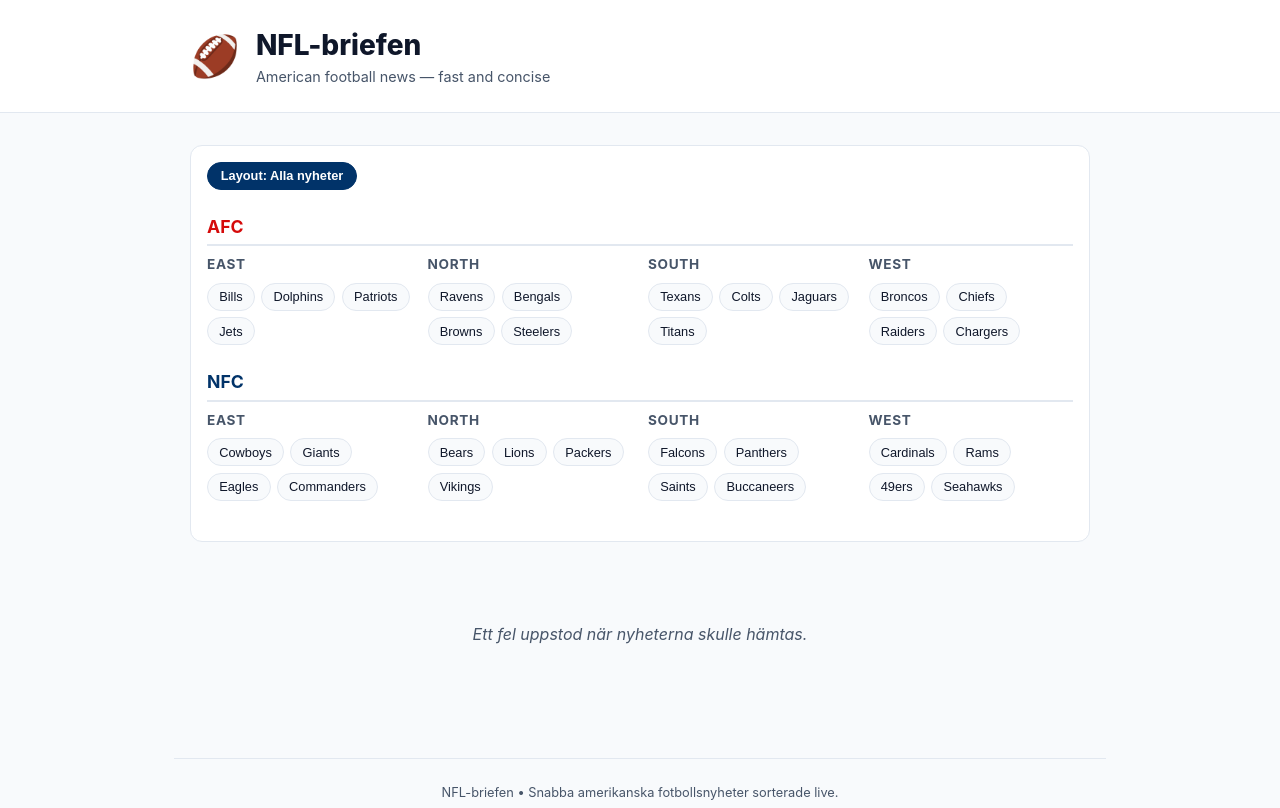
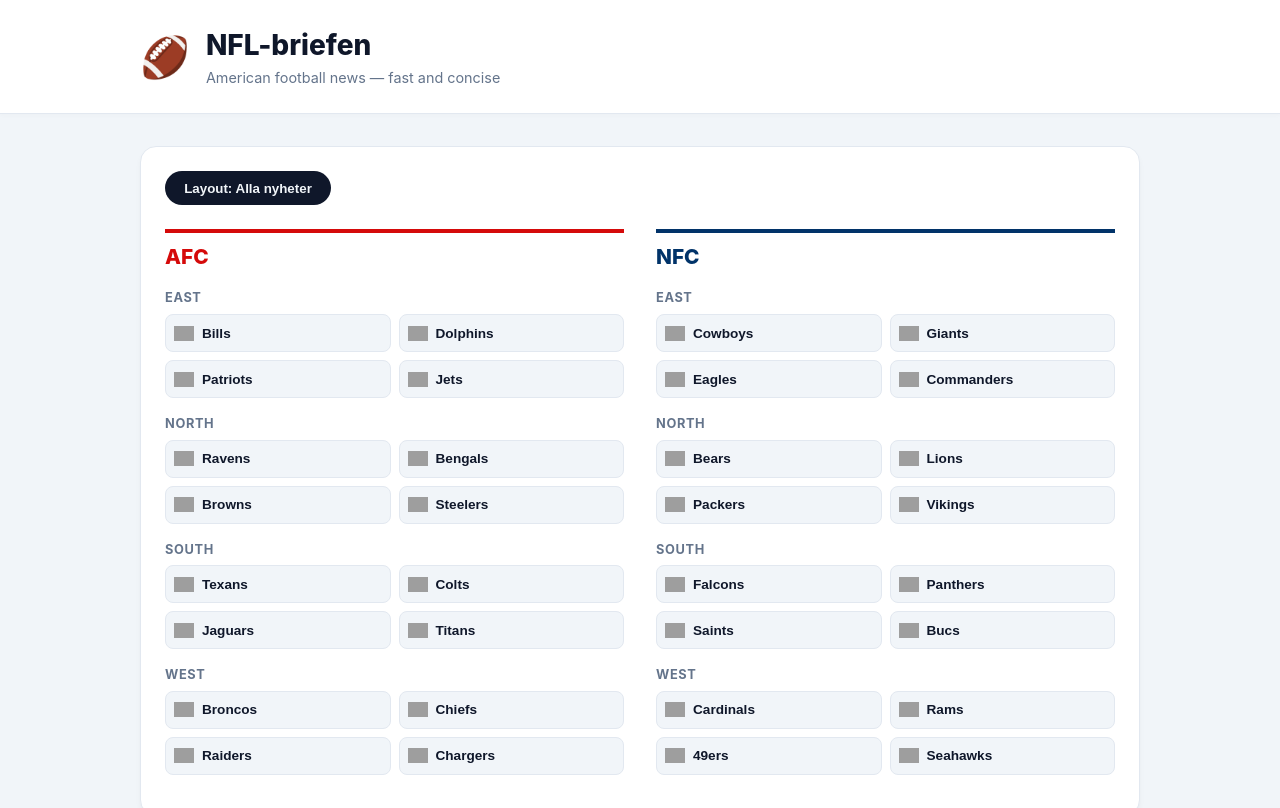
Before and after one commit to timsor68/NFL-briefen, a plain HTML site: page index.html in a window 1280 px wide. Shown: the top 808 px of the page. Drawn offline with Linux system fonts and the light colour scheme; no server answers; grey boxes are pictures that could not be loaded.

Commit message:
Update index.html

```diff
--- a/index.html
+++ b/index.html
@@ -6,13 +6,13 @@
     <title>NFL-briefen — Amerikansk fotboll i korthet</title>
     <style>
         :root {
-            --bg-color: #f8fafc;
+            --bg-color: #f1f5f9;
             --card-bg: #ffffff;
             --text-main: #0f172a;
-            --text-muted: #475569;
-            --accent-color: #013369; /* NFL Blue */
-            --accent-red: #d50a0a;   /* NFL Red */
+            --text-muted: #64748b;
             --border-color: #e2e8f0;
+            --afc-color: #d50a0a;
+            --nfc-color: #013369;
         }
 
         @media (prefers-color-scheme: dark) {
@@ -26,7 +26,7 @@
         }
 
         body {
-            font-family: -apple-system, BlinkMacSystemFont, "Segoe UI", Roboto, Helvetica, Arial, sans-serif;
+            font-family: -apple-system, BlinkMacSystemFont, "Segoe UI", Roboto, Arial, sans-serif;
             background-color: var(--bg-color);
             color: var(--text-main);
             margin: 0;
@@ -41,174 +41,166 @@
             position: sticky;
             top: 0;
             z-index: 100;
+            box-shadow: 0 2px 4px rgba(0,0,0,0.02);
         }
 
         .header-container {
-            max-width: 900px;
+            max-width: 1000px;
             margin: 0 auto;
             display: flex;
             align-items: center;
             gap: 1rem;
         }
 
-        .logo {
-            font-size: 2.5rem;
-        }
-
-        h1 {
-            margin: 0;
-            font-size: 1.75rem;
-            font-weight: 800;
-        }
-
-        .subtitle {
-            margin: 0;
-            font-size: 0.9rem;
-            color: var(--text-muted);
-        }
+        .logo { font-size: 2.5rem; }
+        h1 { margin: 0; font-size: 1.75rem; font-weight: 800; }
+        .subtitle { margin: 0; font-size: 0.9rem; color: var(--text-muted); }
 
         main {
-            max-width: 900px;
+            max-width: 1000px;
             margin: 2rem auto;
             padding: 0 1rem;
         }
 
-        /* --- Smart division- och pillerlayout --- */
+        /* --- Snygg Meny & Uppdelning --- */
         .filter-section {
             background-color: var(--card-bg);
             border: 1px solid var(--border-color);
-            border-radius: 12px;
-            padding: 1rem;
+            border-radius: 16px;
+            padding: 1.5rem;
             margin-bottom: 2rem;
+            box-shadow: 0 4px 6px -1px rgba(0,0,0,0.05);
         }
 
-        .conference-title {
-            font-size: 1.1rem;
+        .pill-all {
+            background-color: var(--text-main);
+            color: var(--bg-color);
+            border: none;
+            padding: 0.6rem 1.2rem;
+            border-radius: 30px;
             font-weight: bold;
-            margin: 0.5rem 0;
-            padding-bottom: 0.25rem;
-            border-bottom: 2px solid var(--border-color);
+            cursor: pointer;
+            margin-bottom: 1.5rem;
+            display: inline-flex;
+            align-items: center;
+            transition: opacity 0.2s;
         }
-        .afc-title { color: var(--accent-red); }
-        .nfc-title { color: var(--accent-color); }
+        .pill-all:hover { opacity: 0.9; }
 
-        .division-grid {
+        .conference-container {
             display: grid;
-            grid-template-columns: repeat(auto-fit, minmax(180px, 1fr));
-            gap: 1rem;
-            margin-bottom: 1.5rem;
+            grid-template-columns: repeat(auto-fit, minmax(320px, 1fr));
+            gap: 2rem;
         }
 
-        .division-box h4 {
-            margin: 0 0 0.5rem 0;
-            font-size: 0.85rem;
+        .conference-box {
+            border-top: 4px solid var(--border-color);
+            padding-top: 0.5rem;
+        }
+        .conference-box.afc { border-color: var(--afc-color); }
+        .conference-box.nfc { border-color: var(--nfc-color); }
+
+        .conference-box h3 {
+            margin: 0 0 1rem 0;
+            font-size: 1.3rem;
+            font-weight: 800;
+        }
+        .afc h3 { color: var(--afc-color); }
+        .nfc h3 { color: var(--nfc-color); }
+
+        .division-row {
+            margin-bottom: 1rem;
+        }
+        .division-row h4 {
+            margin: 0 0 0.4rem 0;
+            font-size: 0.8rem;
             text-transform: uppercase;
             color: var(--text-muted);
             letter-spacing: 0.05em;
         }
 
-        .pill-container {
-            display: flex;
-            flex-wrap: wrap;
-            gap: 0.4rem;
+        .team-grid {
+            display: grid;
+            grid-template-columns: repeat(2, 1fr);
+            gap: 0.5rem;
         }
 
-        .pill {
+        .team-btn {
             background-color: var(--bg-color);
             border: 1px solid var(--border-color);
             color: var(--text-main);
-            padding: 0.35rem 0.7rem;
-            border-radius: 20px;
-            font-size: 0.8rem;
+            padding: 0.5rem;
+            border-radius: 8px;
+            font-size: 0.85rem;
+            font-weight: 600;
             cursor: pointer;
-            font-weight: 500;
-            transition: all 0.1s ease;
+            display: flex;
+            align-items: center;
+            gap: 0.5rem;
+            transition: all 0.15s ease;
+            text-align: left;
         }
 
-        .pill:hover {
-            border-color: var(--text-muted);
+        .team-btn img {
+            width: 20px;
+            height: 20px;
+            object-fit: contain;
         }
 
-        .pill.active {
-            background-color: var(--accent-color);
-            color: #ffffff;
-            border-color: var(--accent-color);
-        }
-
-        .pill-all {
-            width: 100%;
-            max-width: 150px;
-            margin-bottom: 1rem;
-            text-align: center;
-            justify-content: center;
-            font-weight: bold;
+        .team-btn:hover {
+            border-color: var(--text-muted);
             background-color: var(--border-color);
         }
 
-        /* --- Nyhetsflöde --- */
-        .status {
-            text-align: center;
-            padding: 3rem;
-            color: var(--text-muted);
-            font-style: italic;
+        .team-btn.active {
+            background-color: #0f172a;
+            color: #ffffff;
+            border-color: #0f172a;
+        }
+        @media (prefers-color-scheme: dark) {
+            .team-btn.active { background-color: #f8fafc; color: #0f172a; border-color: #f8fafc; }
         }
 
+        /* --- Nyhetsflöde i Kort-stil --- */
         .news-container {
             display: flex;
             flex-direction: column;
-            gap: 1rem;
+            gap: 1.25rem;
         }
 
         article {
             background-color: var(--card-bg);
             border: 1px solid var(--border-color);
-            border-radius: 12px;
-            padding: 1.25rem;
-            transition: transform 0.15s ease, box-shadow 0.15s ease;
+            border-radius: 16px;
+            padding: 1.5rem;
+            box-shadow: 0 4px 6px -1px rgba(0,0,0,0.02);
+            transition: transform 0.2s, box-shadow 0.2s;
         }
 
-        article.hidden {
-            display: none;
+        article:hover {
+            transform: translateY(-2px);
+            box-shadow: 0 10px 15px -3px rgba(0, 0, 0, 0.05);
         }
+
+        article.hidden { display: none; }
 
         .meta {
             font-size: 0.8rem;
             color: var(--text-muted);
-            margin-bottom: 0.5rem;
+            margin-bottom: 0.75rem;
             display: flex;
             gap: 1rem;
+            font-weight: 500;
         }
 
-        h2 {
-            margin: 0 0 0.5rem 0;
-            font-size: 1.25rem;
-        }
+        h2 { margin: 0 0 0.75rem 0; font-size: 1.35rem; font-weight: 700; line-height: 1.4; }
+        h2 a { color: var(--text-main); text-decoration: none; }
+        h2 a:hover { color: var(--nfc-color); }
 
-        h2 a {
-            color: var(--text-main);
-            text-decoration: none;
-        }
+        p { margin: 0; color: var(--text-muted); font-size: 1rem; line-height: 1.6; }
 
-        h2 a:hover {
-            color: var(--accent-color);
-            text-decoration: underline;
-        }
-
-        p {
-            margin: 0;
-            color: var(--text-muted);
-            font-size: 0.95rem;
-        }
-
-        footer {
-            max-width: 900px;
-            margin: 4rem auto 2rem auto;
-            padding: 1.5rem 1rem 0 1rem;
-            text-align: center;
-            font-size: 0.8rem;
-            color: var(--text-muted);
-            border-top: 1px solid var(--border-color);
-        }
+        .status { text-align: center; padding: 4rem; color: var(--text-muted); font-style: italic; font-size: 1.1rem; }
+        footer { text-align: center; margin: 5rem 0 3rem 0; font-size: 0.85rem; color: var(--text-muted); }
     </style>
 </head>
 <body>
@@ -224,88 +216,89 @@
     </header>
 
     <main>
-        <!-- Filtreringssektion för alla 32 lag -->
         <div class="filter-section">
-            <button class="pill pill-all active" onclick="filterLeague('ALL', this)">Layout: Alla nyheter</button>
+            <button class="pill-all" onclick="filterLeague('ALL', this)">Layout: Alla nyheter</button>
 
+            <div class="conference-container">
                 <!-- AFC -->
-            <div class="conference-title afc-title">AFC</div>
-            <div class="division-grid">
-                <div class="division-box">
+                <div class="conference-box afc">
+                    <h3>AFC</h3>
+                    <div class="division-row">
                         <h4>East</h4>
-                    <div class="pill-container">
-                        <button class="pill" onclick="filterLeague('Bills', this)">Bills</button>
-                        <button class="pill" onclick="filterLeague('Dolphins', this)">Dolphins</button>
-                        <button class="pill" onclick="filterLeague('Patriots', this)">Patriots</button>
-                        <button class="pill" onclick="filterLeague('Jets', this)">Jets</button>
+                        <div class="team-grid">
+                            <button class="team-btn" onclick="filterLeague('Bills', this)"><img src="https://a.espncdn.com/i/teamlogos/nfl/500/buf.png"> Bills</button>
+                            <button class="team-btn" onclick="filterLeague('Dolphins', this)"><img src="https://a.espncdn.com/i/teamlogos/nfl/500/mia.png"> Dolphins</button>
+                            <button class="team-btn" onclick="filterLeague('Patriots', this)"><img src="https://a.espncdn.com/i/teamlogos/nfl/500/ne.png"> Patriots</button>
+                            <button class="team-btn" onclick="filterLeague('Jets', this)"><img src="https://a.espncdn.com/i/teamlogos/nfl/500/nyj.png"> Jets</button>
                         </div>
                     </div>
-                <div class="division-box">
+                    <div class="division-row">
                         <h4>North</h4>
-                    <div class="pill-container">
-                        <button class="pill" onclick="filterLeague('Ravens', this)">Ravens</button>
-                        <button class="pill" onclick="filterLeague('Bengals', this)">Bengals</button>
-                        <button class="pill" onclick="filterLeague('Browns', this)">Browns</button>
-                        <button class="pill" onclick="filterLeague('Steelers', this)">Steelers</button>
+                        <div class="team-grid">
+                            <button class="team-btn" onclick="filterLeague('Ravens', this)"><img src="https://a.espncdn.com/i/teamlogos/nfl/500/bal.png"> Ravens</button>
+                            <button class="team-btn" onclick="filterLeague('Bengals', this)"><img src="https://a.espncdn.com/i/teamlogos/nfl/500/cin.png"> Bengals</button>
+                            <button class="team-btn" onclick="filterLeague('Browns', this)"><img src="https://a.espncdn.com/i/teamlogos/nfl/500/cle.png"> Browns</button>
+                            <button class="team-btn" onclick="filterLeague('Steelers', this)"><img src="https://a.espncdn.com/i/teamlogos/nfl/500/pit.png"> Steelers</button>
                         </div>
                     </div>
-                <div class="division-box">
+                    <div class="division-row">
                         <h4>South</h4>
-                    <div class="pill-container">
-                        <button class="pill" onclick="filterLeague('Texans', this)">Texans</button>
-                        <button class="pill" onclick="filterLeague('Colts', this)">Colts</button>
-                        <button class="pill" onclick="filterLeague('Jaguars', this)">Jaguars</button>
-                        <button class="pill" onclick="filterLeague('Titans', this)">Titans</button>
+                        <div class="team-grid">
+                            <button class="team-btn" onclick="filterLeague('Texans', this)"><img src="https://a.espncdn.com/i/teamlogos/nfl/500/hou.png"> Texans</button>
+                            <button class="team-btn" onclick="filterLeague('Colts', this)"><img src="https://a.espncdn.com/i/teamlogos/nfl/500/ind.png"> Colts</button>
+                            <button class="team-btn" onclick="filterLeague('Jaguars', this)"><img src="https://a.espncdn.com/i/teamlogos/nfl/500/jax.png"> Jaguars</button>
+                            <button class="team-btn" onclick="filterLeague('Titans', this)"><img src="https://a.espncdn.com/i/teamlogos/nfl/500/ten.png"> Titans</button>
                         </div>
                     </div>
-                <div class="division-box">
+                    <div class="division-row">
                         <h4>West</h4>
-                    <div class="pill-container">
-                        <button class="pill" onclick="filterLeague('Broncos', this)">Broncos</button>
-                        <button class="pill" onclick="filterLeague('Chiefs', this)">Chiefs</button>
-                        <button class="pill" onclick="filterLeague('Raiders', this)">Raiders</button>
-                        <button class="pill" onclick="filterLeague('Chargers', this)">Chargers</button>
+                        <div class="team-grid">
+                            <button class="team-btn" onclick="filterLeague('Broncos', this)"><img src="https://a.espncdn.com/i/teamlogos/nfl/500/den.png"> Broncos</button>
+                            <button class="team-btn" onclick="filterLeague('Chiefs', this)"><img src="https://a.espncdn.com/i/teamlogos/nfl/500/kc.png"> Chiefs</button>
+                            <button class="team-btn" onclick="filterLeague('Raiders', this)"><img src="https://a.espncdn.com/i/teamlogos/nfl/500/lv.png"> Raiders</button>
+                            <button class="team-btn" onclick="filterLeague('Chargers', this)"><img src="https://a.espncdn.com/i/teamlogos/nfl/500/lac.png"> Chargers</button>
                         </div>
                     </div>
                 </div>
 
                 <!-- NFC -->
-            <div class="conference-title nfc-title">NFC</div>
-            <div class="division-grid">
-                <div class="division-box">
+                <div class="conference-box nfc">
+                    <h3>NFC</h3>
+                    <div class="division-row">
                         <h4>East</h4>
-                    <div class="pill-container">
-                        <button class="pill" onclick="filterLeague('Cowboys', this)">Cowboys</button>
-                        <button class="pill" onclick="filterLeague('Giants', this)">Giants</button>
-                        <button class="pill" onclick="filterLeague('Eagles', this)">Eagles</button>
-                        <button class="pill" onclick="filterLeague('Commanders', this)">Commanders</button>
+                        <div class="team-grid">
+                            <button class="team-btn" onclick="filterLeague('Cowboys', this)"><img src="https://a.espncdn.com/i/teamlogos/nfl/500/dal.png"> Cowboys</button>
+                            <button class="team-btn" onclick="filterLeague('Giants', this)"><img src="https://a.espncdn.com/i/teamlogos/nfl/500/nyg.png"> Giants</button>
+                            <button class="team-btn" onclick="filterLeague('Eagles', this)"><img src="https://a.espncdn.com/i/teamlogos/nfl/500/phi.png"> Eagles</button>
+                            <button class="team-btn" onclick="filterLeague('Commanders', this)"><img src="https://a.espncdn.com/i/teamlogos/nfl/500/wsh.png"> Commanders</button>
                         </div>
                     </div>
-                <div class="division-box">
+                    <div class="division-row">
                         <h4>North</h4>
-                    <div class="pill-container">
-                        <button class="pill" onclick="filterLeague('Bears', this)">Bears</button>
-                        <button class="pill" onclick="filterLeague('Lions', this)">Lions</button>
-                        <button class="pill" onclick="filterLeague('Packers', this)">Packers</button>
-                        <button class="pill" onclick="filterLeague('Vikings', this)">Vikings</button>
+                        <div class="team-grid">
+                            <button class="team-btn" onclick="filterLeague('Bears', this)"><img src="https://a.espncdn.com/i/teamlogos/nfl/500/chi.png"> Bears</button>
+                            <button class="team-btn" onclick="filterLeague('Lions', this)"><img src="https://a.espncdn.com/i/teamlogos/nfl/500/det.png"> Lions</button>
+                            <button class="team-btn" onclick="filterLeague('Packers', this)"><img src="https://a.espncdn.com/i/teamlogos/nfl/500/gb.png"> Packers</button>
+                            <button class="team-btn" onclick="filterLeague('Vikings', this)"><img src="https://a.espncdn.com/i/teamlogos/nfl/500/min.png"> Vikings</button>
                         </div>
                     </div>
-                <div class="division-box">
+                    <div class="division-row">
                         <h4>South</h4>
-                    <div class="pill-container">
-                        <button class="pill" onclick="filterLeague('Falcons', this)">Falcons</button>
-                        <button class="pill" onclick="filterLeague('Panthers', this)">Panthers</button>
-                        <button class="pill" onclick="filterLeague('Saints', this)">Saints</button>
-                        <button class="pill" onclick="filterLeague('Buccaneers', this)">Buccaneers</button>
+                        <div class="team-grid">
+                            <button class="team-btn" onclick="filterLeague('Falcons', this)"><img src="https://a.espncdn.com/i/teamlogos/nfl/500/atl.png"> Falcons</button>
+                            <button class="team-btn" onclick="filterLeague('Panthers', this)"><img src="https://a.espncdn.com/i/teamlogos/nfl/500/car.png"> Panthers</button>
+                            <button class="team-btn" onclick="filterLeague('Saints', this)"><img src="https://a.espncdn.com/i/teamlogos/nfl/500/no.png"> Saints</button>
+                            <button class="team-btn" onclick="filterLeague('Buccaneers', this)"><img src="https://a.espncdn.com/i/teamlogos/nfl/500/tb.png"> Bucs</button>
                         </div>
                     </div>
-                <div class="division-box">
+                    <div class="division-row">
                         <h4>West</h4>
-                    <div class="pill-container">
-                        <button class="pill" onclick="filterLeague('Cardinals', this)">Cardinals</button>
-                        <button class="pill" onclick="filterLeague('Rams', this)">Rams</button>
-                        <button class="pill" onclick="filterLeague('49ers', this)">49ers</button>
-                        <button class="pill" onclick="filterLeague('Seahawks', this)">Seahawks</button>
+                        <div class="team-grid">
+                            <button class="team-btn" onclick="filterLeague('Cardinals', this)"><img src="https://a.espncdn.com/i/teamlogos/nfl/500/ari.png"> Cardinals</button>
+                            <button class="team-btn" onclick="filterLeague('Rams', this)"><img src="https://a.espncdn.com/i/teamlogos/nfl/500/lar.png"> Rams</button>
+                            <button class="team-btn" onclick="filterLeague('49ers', this)"><img src="https://a.espncdn.com/i/teamlogos/nfl/500/sf.png"> 49ers</button>
+                            <button class="team-btn" onclick="filterLeague('Seahawks', this)"><img src="https://a.espncdn.com/i/teamlogos/nfl/500/sea.png"> Seahawks</button>
+                        </div>
                     </div>
                 </div>
             </div>
@@ -316,11 +309,10 @@
     </main>
 
     <footer>
-        NFL-briefen • Snabba amerikanska fotbollsnyheter sorterade live.
+        NFL-briefen • Snabba amerikanska fotbollsnyheter med logotyper live.
     </footer>
 
     <script>
-        // Nyhetskällor (ESPN och NBC Sports ProFootballTalk)
         const feeds = [
             { name: 'ESPN NFL', url: 'https://api.rss2json.com/v1/api.json?rss_url=https%3A%2F%2Fwww.espn.com%2Fespn%2Frss%2Fnfl%2Fnews' },
             { name: 'ProFootballTalk', url: 'https://api.rss2json.com/v1/api.json?rss_url=https%3A%2F%2Fprofootballtalk.nbcsports.com%2Ffeed%2F' }
@@ -329,14 +321,11 @@
         let loadedArticles = [];
 
         async function fetchNews() {
-            const newsContainer = document.getElementById('news');
             const statusContainer = document.getElementById('status');
-
             try {
                 for (const feed of feeds) {
                     const response = await fetch(feed.url);
                     const data = await response.json();
-
                     if (data.status === 'ok') {
                         data.items.forEach(item => {
                             loadedArticles.push({
@@ -349,13 +338,9 @@
                         });
                     }
                 }
-
-                // Sortera nyaste först
                 loadedArticles.sort((a, b) => b.pubDate - a.pubDate);
-
                 statusContainer.style.display = 'none';
                 renderArticles(loadedArticles);
-
             } catch (error) {
                 console.error(error);
                 statusContainer.innerText = 'Ett fel uppstod när nyheterna skulle hämtas.';
@@ -365,21 +350,18 @@
         function renderArticles(articles) {
             const newsContainer = document.getElementById('news');
             newsContainer.innerHTML = '';
-
             if (articles.length === 0) {
                 newsContainer.innerHTML = '<div class="status">Inga nyheter matchar ditt val för tillfället.</div>';
                 return;
             }
-
             articles.forEach(article => {
                 const timeString = article.pubDate.toLocaleTimeString('sv-SE', { hour: '2-digit', minute: '2-digit' });
                 const dateString = article.pubDate.toLocaleDateString('sv-SE', { day: 'numeric', month: 'short' });
-
                 const html = `
                     <article data-title="${article.title.toLowerCase()}" data-desc="${article.description.toLowerCase()}">
                         <div class="meta">
-                            <span>${article.source}</span>
-                            <span>${dateString} ${timeString}</span>
+                            <span>🏈 ${article.source}</span>
+                            <span>📅 ${dateString} ${timeString}</span>
                         </div>
                         <h2><a href="${article.link}" target="_blank" rel="noopener noreferrer">${article.title}</a></h2>
                         <p>${article.description}</p>
@@ -389,30 +371,22 @@
             });
         }
 
-        // Filterfunktion som kollar om lagets namn finns i rubrik eller beskrivning
         function filterLeague(teamName, buttonElement) {
-            // Uppdatera aktiv klass på knapparna
-            document.querySelectorAll('.pill').forEach(pill => pill.classList.remove('active'));
+            document.querySelectorAll('.team-btn').forEach(btn => btn.classList.remove('active'));
+            if(buttonElement && !buttonElement.classList.contains('pill-all')) {
                 buttonElement.classList.add('active');
-
+            }
             const articles = document.querySelectorAll('#news article');
-            const statusContainer = document.getElementById('status');
-            let foundAny = false;
-
             if (teamName === 'ALL') {
                 articles.forEach(article => article.classList.remove('hidden'));
                 return;
             }
-
             const searchKey = teamName.toLowerCase();
-
             articles.forEach(article => {
                 const title = article.getAttribute('data-title');
                 const desc = article.getAttribute('data-desc');
-
                 if (title.includes(searchKey) || desc.includes(searchKey)) {
                     article.classList.remove('hidden');
-                    foundAny = true;
                 } else {
                     article.classList.add('hidden');
                 }
```
Lines whose indentation alone changed are shown as unchanged.
